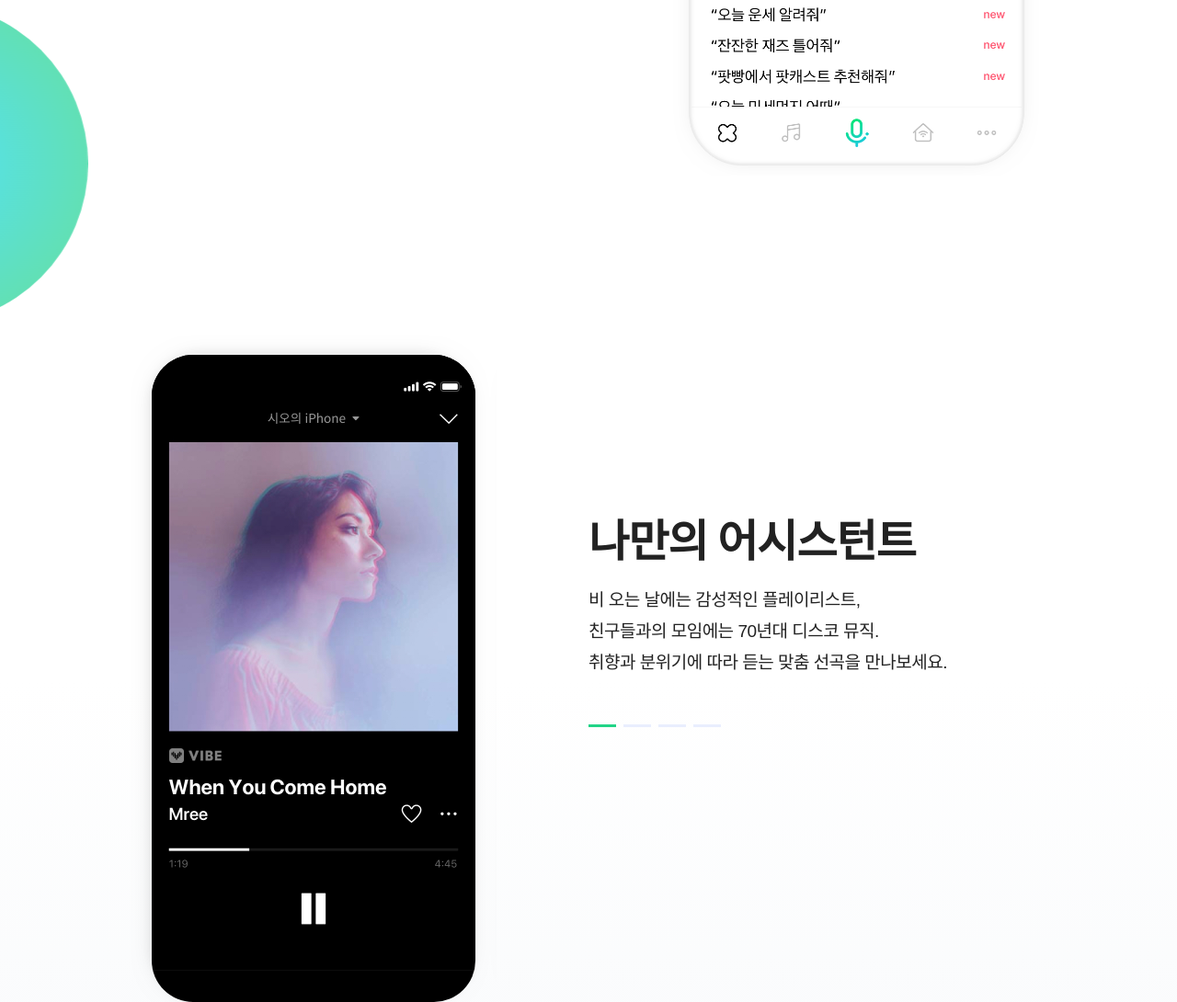
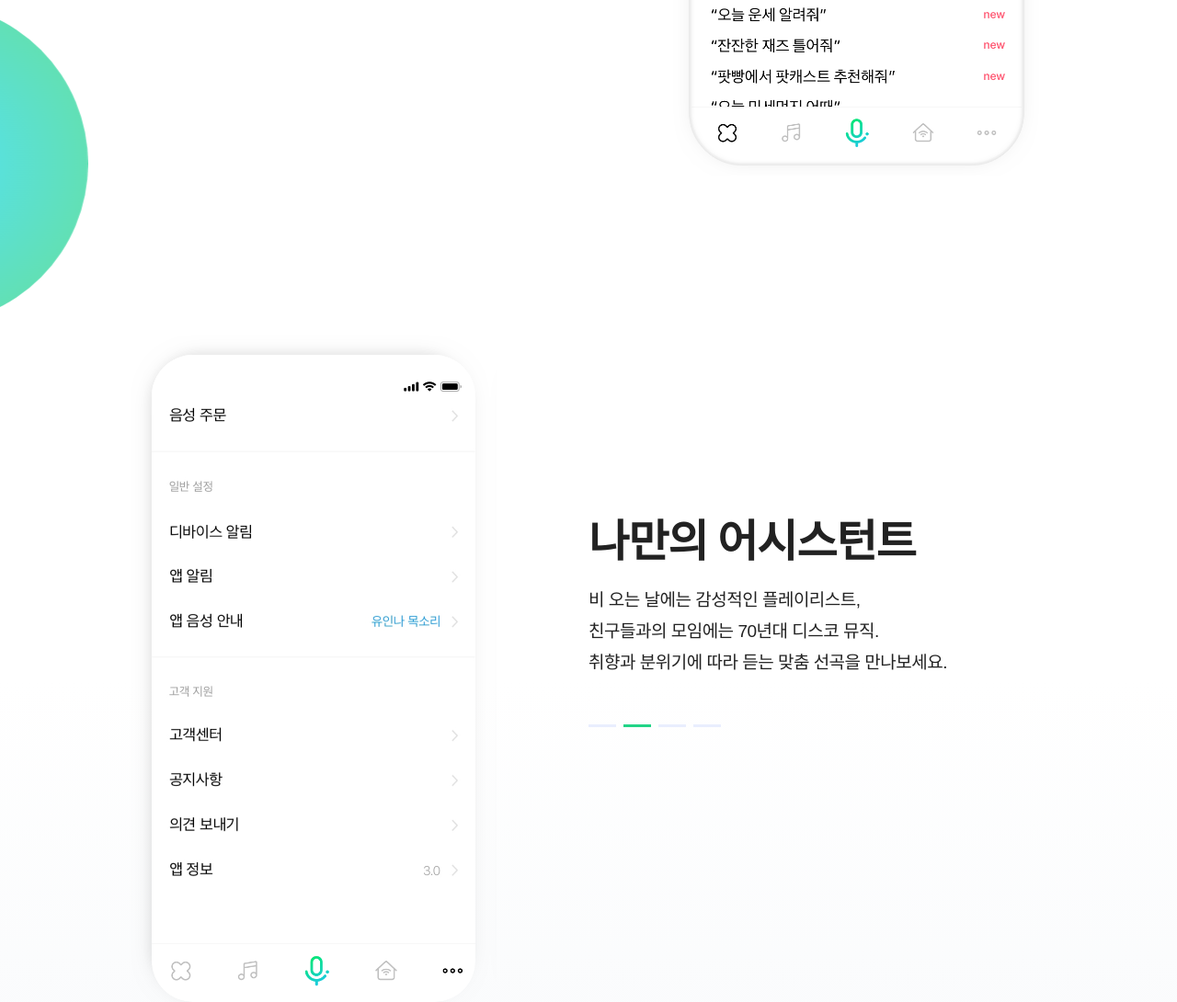
Before and after one commit to whdqja328/Naver-Clova, a plain HTML site: page clova-app/clova-app.html in a window 1280 px wide. Shown: the part 775-1865 px from the top of the page at 92% size. Drawn offline with Linux system fonts and the light colour scheme; a web font is replaced by a local one.

Commit message:
NaverClova

```diff
--- a/assets/css/style.css
+++ b/assets/css/style.css
@@ -177,17 +177,20 @@ main .btn_more { margin-top: 25px; padding: 0 32px 0 33px; font-size: 16px; font
 .section_info { position: relative; padding-top: 173px; text-align: left; }
 .section_info .inner { width: 996px; overflow: hidden; margin: 0 auto; }
 .section_info .device_box { float: left; position: relative; padding: 22px 23px 24px; background-image: url("../img/bg_shadow.png"); }
-.section_info .img_area { overflow: hidden; width: 352px; height: 704px; border-radius: 45px; font-size: 0; }
-.section_info .info_list { width: 2112px; white-space: nowrap; }
+.section_info .img_area { overflow: hidden; width: 352px; height: 704px; border-radius: 45px; font-size: 0; position: relative;}
+.section_info .info_list { width: 2112px; white-space: nowrap; position: absolute; transition: left .3s ease;}
 .section_info .info_list [class^=info_item] { overflow: hidden; position: relative; display: inline-block; vertical-align: top; width: 352px; height: 704px; }
 .section_info .info_list [class^=info_item] img {width: 100%; transform: translateY(0); transition: all 1s cubic-bezier(.54,.03,.3,.9) .5s;}
 .section_info .info_list [class^=info_item]::before {background-size: 1690px 880px; background-repeat: no-repeat; width: 358px; height: 54px; position: absolute; top: 0; left: 0; right: 0; display: block; content: ''; z-index: 10; background-color: #fafafd; }
+.section_info .info_list .info_item_02::after {content: ''; display: block; position: absolute; left: 0; right: 0; bottom: 0; width: 358px; height: 64px; z-index: 10; background: url("../img/device_bottom.png") 50% 0; background-size: cover;}
+.section_info .info_list [class^=info_item].info_item_01 img {transition: all 1.2s cubic-bezier(.54,.03,.3,.9);}
+.section_info .info_list [class^=info_item].info_item_02 img {transition: all 1.2s cubic-bezier(.54,.03,.3,.9);}
+.section_info .info_list [class^=info_item].info_item_01.fade_in img {transform: translateY(-635px); transition-delay: .5s;}
+.section_info .info_list [class^=info_item].info_item_02.fade_in img {transform: translateY(-635px); transition-delay: .5s;}
 .section_info .info_list [class^=info_item].info_item_01::before {background-image: url("../img/sp_svg_clova.png"); background-position: -1328px -687px; background-color: #000;}
 .section_info .info_list [class^=info_item].info_item_02::before {background-image: url("../img/sp_svg_clova.png"); background-position: -816px -699px; background-color: #fff;}
 .section_info .info_list [class^=info_item].info_item_03::before {background-image: url("../img/sp_svg_clova.png"); background-position: -816px -699px;}
 .section_info .info_list [class^=info_item].info_item_04::before {background-image: url("../img/sp_svg_clova.png"); background-position: -816px -699px;}
-.section_info .info_list [class^=info_item].info_item_01 img {transition: all 1.2s cubic-bezier(.54,.03,.3,.9);}
-.section_info .info_list [class^=info_item].info_item_01[aria-hidden=false] img {transform: translateY(-635px); transition-delay: .5s;}
 .section_info .text_area { float: left; margin: 196px 0 0 100px; }
 .section_info .title { display: block; font-size: 48px; line-height: 60px; letter-spacing: -1px; }
 .section_info .desc_list { position: relative; width: 450px; height: 102px; margin-top: 16px; }
--- a/clova-app/clova-app.js
+++ b/clova-app/clova-app.js
@@ -1,7 +1,7 @@
 // Nav Menu
 const menuList = document.querySelectorAll('.menu_list > li');
 
-for (let i = 0, max = menuList.length; i<max; i++) {
+for (let i = 0, max = menuList.length; i < max; i++) {
     menuList[i].addEventListener('mouseenter', function (e) {
         e.target.classList.add('on');
     });
@@ -13,7 +13,6 @@ for (let i = 0, max = menuList.length; i<max; i++) {
 
 //Scroll Event
 const mainHeader = document.querySelector('.header_dark');
-
 
 let beforePosition = document.documentElement.scrollTop;
 
@@ -50,3 +49,75 @@ function fadeIn() {
     //     }
     // }
 };
+
+// Slider
+document.addEventListener("DOMContentLoaded", function () {
+    // 변수 지정
+    const slideWrap = document.querySelector(".img_area"),
+      slideContainer = document.querySelector(".info_list"),
+      slides = document.querySelectorAll(".info_list li"),
+      pagerBtn = document.querySelectorAll(".paginate a");
+
+    let slideCount = slides.length,
+      currentIndex = 0,
+      timer = null;
+
+    let slideWidth = 352;
+    // 슬라이드 가로로 배열하기
+    for (let i = 0; i < slideCount; i++) {
+      slides[i].style.left = i * 0 + "px";
+    }
+
+    // 슬라이드 이동함수
+    function goToSlide(idx) {
+      slideContainer.classList.add("animate");
+      slideContainer.style.left = -slideWidth * idx + "px";
+      currentIndex = idx;
+
+      for (let y = 0; y < pagerBtn.length; y++) {
+        pagerBtn[y].classList.remove("on");
+      }
+      pagerBtn[idx].classList.add("on");
+
+      for (let s = 0; s < slideCount; s++) {
+        slides[s].classList.remove("fade_in");
+      }
+      slides[idx].classList.add("fade_in");
+    }
+
+    goToSlide(0);
+
+    //자동 슬라이드 함수
+    function startAutoSlide() {
+      timer = setInterval(function () {
+        let nextIdx = (currentIndex + 1) % slideCount;
+
+        goToSlide(nextIdx);
+      }, 4500);
+    }
+
+    startAutoSlide();
+
+    // 슬라이드 정지 함수
+    function stopAutoSlide() {
+      clearInterval(timer);
+    }
+
+    //slideWrap에 마우스가 들어오면 할일, 나가면 할일
+    slideWrap.addEventListener("mouseenter", function () {
+      stopAutoSlide();
+    });
+
+    slideWrap.addEventListener("mouseleave", function () {
+      startAutoSlide();
+    });
+
+    //pager로 슬라이드 이동하기
+    for (let a = 0; a < pagerBtn.length; a++) {
+      pagerBtn[a].addEventListener("click", function (e) {
+        e.preventDefault();
+        let pagerNum = e.target.getAttribute("data-idx");
+        goToSlide(pagerNum);
+      });
+    }
+  });
```
